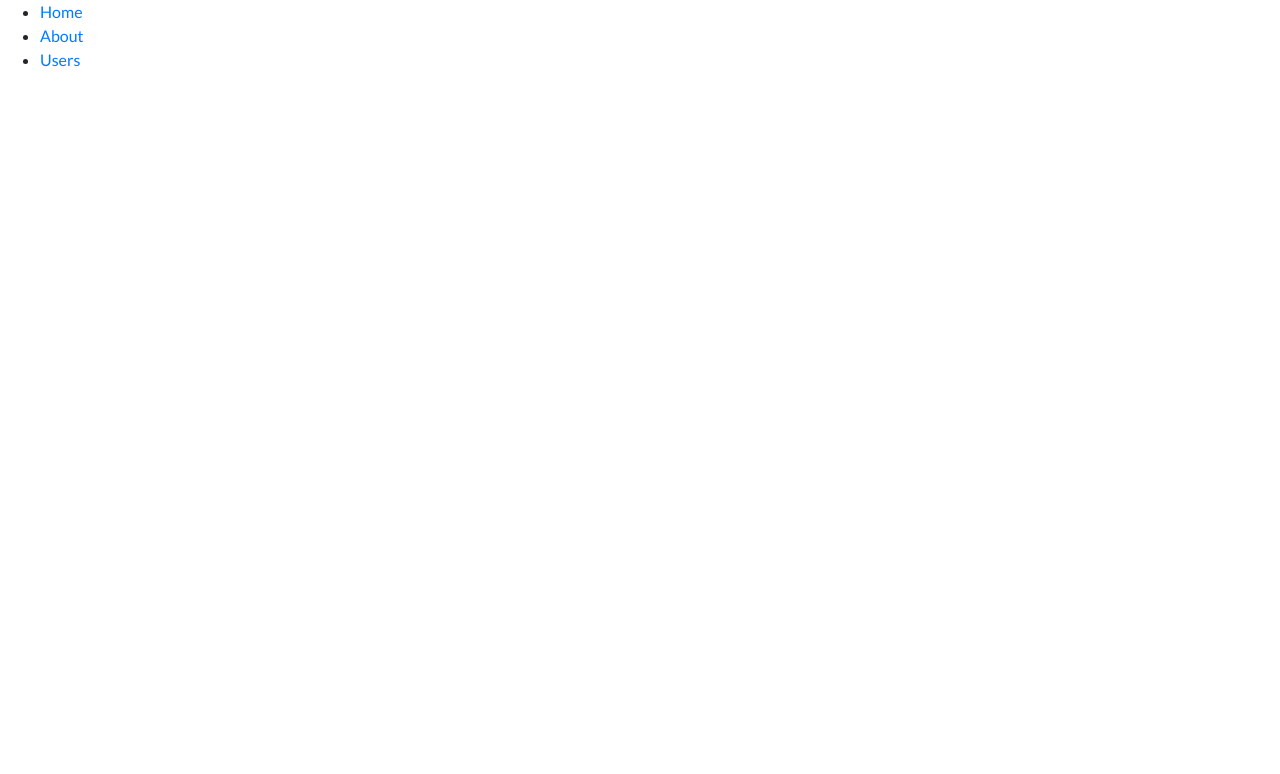
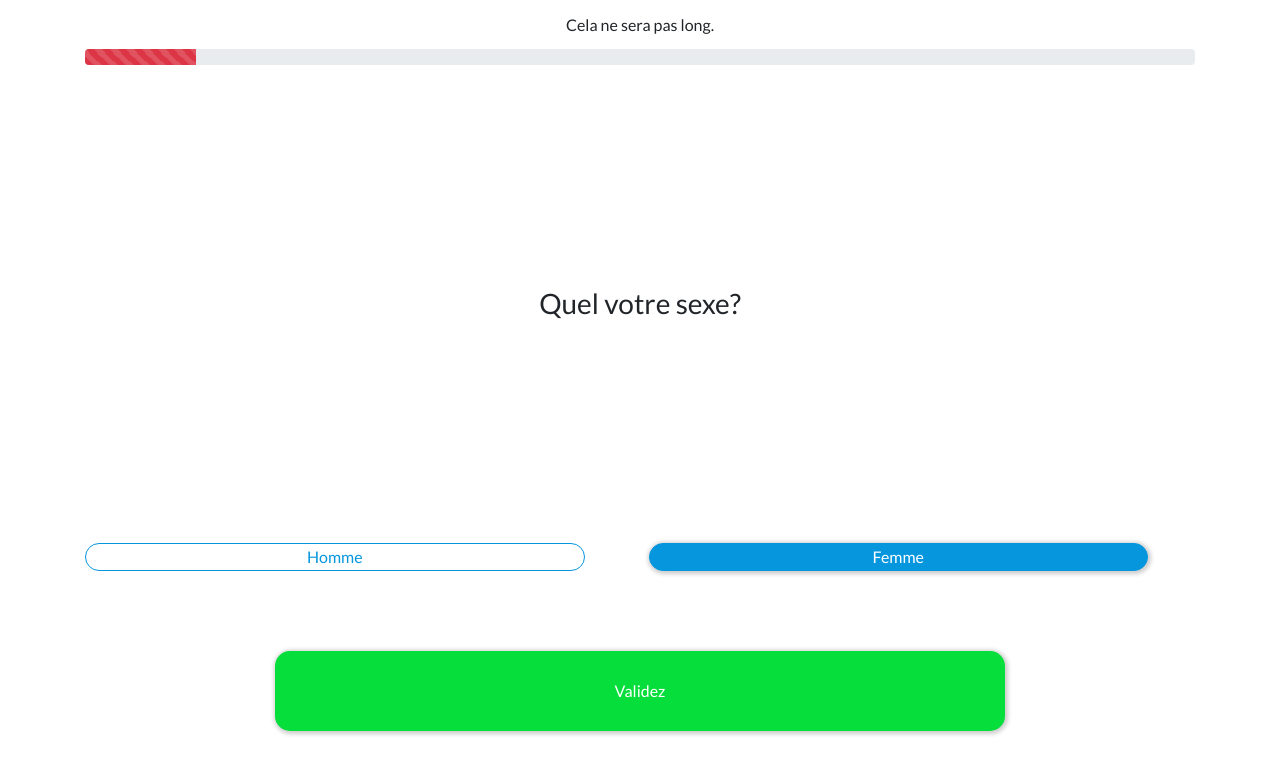
Before and after one commit to Marion-H/hackathon_front, a React (Create React App) app: page /sex in a window 1280 px wide. Shown: the top 774 px of the page. Built offline with nearby package versions, Linux system fonts and the light colour scheme.

Commit message:
created a profile create folder and the 4 components question with it

```diff
--- a/src/Router.jsx
+++ b/src/Router.jsx
@@ -1,44 +1,21 @@
 import React from "react";
-import { BrowserRouter as Router, Switch, Route, Link } from "react-router-dom";
+import { BrowserRouter as Router, Switch, Route } from "react-router-dom";
 import Connexion from "./components/Register";
+import Sex from "./components/profile-creation/Sex";
+import Weight from "./components/profile-creation/Weight";
+import Birthday from "./components/profile-creation/Birthday";
+import Pathologie from "./components/profile-creation/Pathologie";
 
 export default function MyRouter() {
   return (
     <Router>
-      <div>
-        <nav>
-          <ul>
-            <li>
-              <Link to="/">Home</Link>
-            </li>
-            <li>
-              <Link to="/about">About</Link>
-            </li>
-            <li>
-              <Link to="/users">Users</Link>
-            </li>
-          </ul>
-        </nav>
-        {/* A <Switch> looks through its children <Route>s and
-            renders the first one that matches the current URL. */}
-        <Switch>
-          <Route path="/about">
-            <About />
-          </Route>
-          <Route path="/users">
-            <Users />
-          </Route>
-          <Route exact path="/" component={Connexion} />
-        </Switch>
-      </div>
+      <Switch>
+        <Route path="/pathologie" component={Pathologie} />
+        <Route path="/age" component={Birthday} />
+        <Route path="/weight" component={Weight} />
+        <Route path="/sex" component={Sex} />
+        <Route exact path="/" component={Connexion} />
+      </Switch>
     </Router>
   );
 }
-
-function About() {
-  return <h2>About</h2>;
-}
-
-function Users() {
-  return <h2>Users</h2>;
-}
--- /dev/null
+++ b/src/components/profile-creation/Birthday.jsx
@@ -0,0 +1,45 @@
+import React from "react";
+import {
+  Progress,
+  Row,
+  Col,
+  Container,
+  FormGroup,
+  Label,
+  Input,
+} from "reactstrap";
+import { Link } from "react-router-dom";
+
+import Zoom from "react-reveal/Zoom";
+import style from "./Sex.module.css";
+
+export default function Birthday() {
+  return (
+    <Container>
+      <h6 style={{ textAlign: "center", margin: 15 }}>
+        Il rest moins de la moitié!
+      </h6>
+      <Progress animated color="info" value={70} />
+      <Row>
+        <Col>
+          <Zoom>
+            <h3 style={{ textAlign: "center", margin: "20%" }}>
+              Quel age avez vous?
+            </h3>
+          </Zoom>
+        </Col>
+      </Row>
+      <FormGroup>
+        <Label for="date">Entrez votre date de naissance</Label>
+        <Input type="date" name="date"></Input>
+      </FormGroup>
+      <Row>
+        <Col xs={{ size: 6, offset: 3 }} md={{ size: 8, offset: 2 }}>
+          <Link to="/pathologie">
+            <button className={style.validate}>Validez</button>
+          </Link>
+        </Col>
+      </Row>
+    </Container>
+  );
+}
--- /dev/null
+++ b/src/components/profile-creation/Pathologie.jsx
@@ -0,0 +1,45 @@
+import React from "react";
+import {
+  Progress,
+  Row,
+  Col,
+  Container,
+  FormGroup,
+  Label,
+  Input,
+} from "reactstrap";
+import { Link } from "react-router-dom";
+
+import Zoom from "react-reveal/Zoom";
+import style from "./Sex.module.css";
+
+export default function Pathologie() {
+  return (
+    <Container>
+      <h6 style={{ textAlign: "center", margin: 15 }}>
+        Ca y est, plus que celle la
+      </h6>
+      <Progress animated color="success" value={100} />
+      <Row>
+        <Col>
+          <Zoom>
+            <h3 style={{ textAlign: "center", margin: "20%" }}>
+              Quel age avez vous?
+            </h3>
+          </Zoom>
+        </Col>
+      </Row>
+      <FormGroup>
+        <Label for="date">Entrez votre date de naissance</Label>
+        <Input type="date" name="date"></Input>
+      </FormGroup>
+      <Row>
+        <Col xs={{ size: 6, offset: 3 }} md={{ size: 8, offset: 2 }}>
+          <Link to="/dashboard">
+            <button className={style.validate}>Validez</button>
+          </Link>
+        </Col>
+      </Row>
+    </Container>
+  );
+}
--- /dev/null
+++ b/src/components/profile-creation/Sex.jsx
@@ -0,0 +1,49 @@
+import React, { useState } from "react";
+import { Progress, Row, Col, Container } from "reactstrap";
+import Zoom from "react-reveal/Zoom";
+import style from "./Sex.module.css";
+import { Link } from "react-router-dom";
+
+export default function Sex() {
+  const [toggle, setToggle] = useState(false);
+
+  return (
+    <Container>
+      <h6 style={{ textAlign: "center", margin: 15 }}>
+        Cela ne sera pas long.
+      </h6>
+      <Progress animated color="danger" value={10} />
+      <Row>
+        <Col>
+          <Zoom>
+            <h3 style={{ textAlign: "center", margin: "20%" }}>
+              Quel votre sexe?
+            </h3>
+          </Zoom>
+        </Col>
+      </Row>
+
+      <button
+        style={{ width: "45%", marginRight: "5vw" }}
+        onClick={() => setToggle(!toggle)}
+        className={toggle ? style.buttonOn : style.buttonOff}
+      >
+        Homme
+      </button>
+      <button
+        style={{ width: "45%" }}
+        onClick={() => setToggle(!toggle)}
+        className={toggle ? style.buttonOff : style.buttonOn}
+      >
+        Femme
+      </button>
+      <Row>
+        <Col xs={{ size: 6, offset: 3 }} md={{ size: 8, offset: 2 }}>
+          <Link to="/weight">
+            <button className={style.validate}>Validez</button>
+          </Link>
+        </Col>
+      </Row>
+    </Container>
+  );
+}
--- /dev/null
+++ b/src/components/profile-creation/Sex.module.css
@@ -0,0 +1,26 @@
+.buttonOn {
+  background-color: #0596de;
+  color: white;
+  border-radius: 1000px;
+  border: 1px solid #0596de;
+  box-shadow: 1px 1px 4px 2px rgba(0, 0, 0, 0.2);
+}
+
+.buttonOff {
+  background-color: transparent;
+  color: #0596de;
+  border: 1px solid #0596de;
+  transition: all 0.2s ease-in;
+  border-radius: 1000px;
+}
+
+.validate {
+  margin-top: 10vh;
+  width: 100%;
+  height: 10vh;
+  background-color: #05de3b;
+  color: white;
+  border-radius: 15px;
+  border: none;
+  box-shadow: 1px 1px 4px 2px rgba(0, 0, 0, 0.2);
+}
--- /dev/null
+++ b/src/components/profile-creation/Weight.jsx
@@ -0,0 +1,45 @@
+import React from "react";
+import {
+  Progress,
+  Row,
+  Col,
+  Container,
+  FormGroup,
+  Label,
+  Input,
+} from "reactstrap";
+import { Link } from "react-router-dom";
+
+import Zoom from "react-reveal/Zoom";
+import style from "./Sex.module.css";
+
+export default function Weight() {
+  return (
+    <Container>
+      <h6 style={{ textAlign: "center", margin: 15 }}>
+        Encore un petit effort.
+      </h6>
+      <Progress animated color="warning" value={40} />
+      <Row>
+        <Col>
+          <Zoom>
+            <h3 style={{ textAlign: "center", margin: "20%" }}>
+              Quel est votre poids?
+            </h3>
+          </Zoom>
+        </Col>
+      </Row>
+      <FormGroup>
+        <Label for="weight">Entrez votre poids</Label>
+        <Input type="number" name="weight"></Input>
+      </FormGroup>
+      <Row>
+        <Col xs={{ size: 6, offset: 3 }} md={{ size: 8, offset: 2 }}>
+          <Link to="/age">
+            <button className={style.validate}>Validez</button>
+          </Link>
+        </Col>
+      </Row>
+    </Container>
+  );
+}
```
Also changed, not shown: package.json (+4 -3 lines), 1 other file (tests, documents, lock files or other folders).
